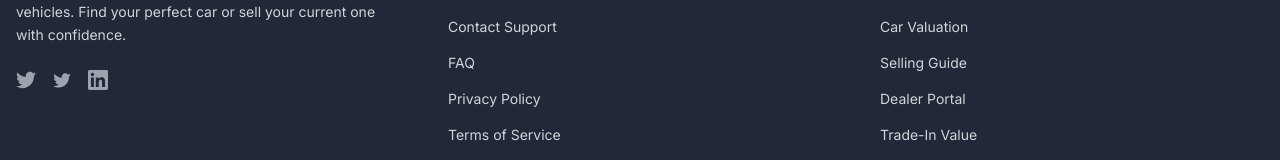
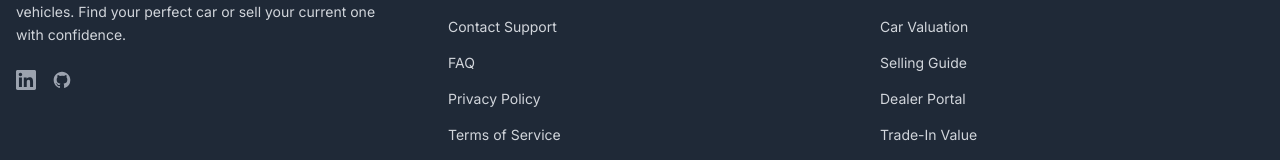
Before and after one commit to stamakunov7/CarMarket, a React (Create React App) app in the folder frontend/: page /profile in a window 1280 px wide. Shown: the part 470-630 px from the top of the page. Built offline with nearby package versions, Linux system fonts and the light colour scheme.

Commit message:
Footer component update (linkedin and github links)

```diff
--- a/frontend/src/components/Footer.tsx
+++ b/frontend/src/components/Footer.tsx
@@ -14,19 +14,26 @@
               Find your perfect car or sell your current one with confidence.
             </p>
             <div className="flex space-x-4">
-              <a href="#" className="text-gray-400 hover:text-white transition-colors">
+              <a
+                href="https://www.linkedin.com/in/stamakunov7"
+                target="_blank"
+                rel="noopener noreferrer"
+                className="text-gray-400 hover:text-white transition-colors"
+                aria-label="LinkedIn"
+              >
                 <svg className="w-5 h-5" fill="currentColor" viewBox="0 0 24 24">
-                  <path d="M24 4.557c-.883.392-1.832.656-2.828.775 1.017-.609 1.798-1.574 2.165-2.724-.951.564-2.005.974-3.127 1.195-.897-.957-2.178-1.555-3.594-1.555-3.179 0-5.515 2.966-4.797 6.045-4.091-.205-7.719-2.165-10.148-5.144-1.29 2.213-.669 5.108 1.523 6.574-.806-.026-1.566-.247-2.229-.616-.054 2.281 1.581 4.415 3.949 4.89-.693.188-1.452.232-2.224.084.626 1.956 2.444 3.379 4.6 3.419-2.07 1.623-4.678 2.348-7.29 2.04 2.179 1.397 4.768 2.212 7.548 2.212 9.142 0 14.307-7.721 13.995-14.646.962-.695 1.797-1.562 2.457-2.549z"/>
+                  <path d="M20.447 20.452h-3.554v-5.569c0-1.328-.027-3.037-1.852-3.037-1.853 0-2.136 1.445-2.136 2.939v5.667H9.351V9h3.414v1.561h.046c.477-.9 1.637-1.85 3.37-1.85 3.601 0 4.267 2.37 4.267 5.455v6.286zM5.337 7.433c-1.144 0-2.063-.926-2.063-2.065 0-1.138.92-2.063 2.063-2.063 1.14 0 2.064.925 2.064 2.063 0 1.139-.925 2.065-2.064 2.065zm1.782 13.019H3.555V9h3.564v11.452zM22.225 0H1.771C.792 0 0 .774 0 1.729v20.542C0 23.227.792 24 1.771 24h20.451C23.2 24 24 23.227 24 22.271V1.729C24 .774 23.2 0 22.222 0h.003z"/>
                 </svg>
               </a>
-              <a href="#" className="text-gray-400 hover:text-white transition-colors">
+              <a
+                href="https://github.com/stamakunov7"
+                target="_blank"
+                rel="noopener noreferrer"
+                className="text-gray-400 hover:text-white transition-colors"
+                aria-label="GitHub"
+              >
                 <svg className="w-5 h-5" fill="currentColor" viewBox="0 0 24 24">
-                  <path d="M22.46 6c-.77.35-1.6.58-2.46.69.88-.53 1.56-1.37 1.88-2.38-.83.5-1.75.85-2.72 1.05C18.37 4.5 17.26 4 16 4c-2.35 0-4.27 1.92-4.27 4.29 0 .34.04.67.11.98C8.28 9.09 5.11 7.38 3 4.79c-.37.63-.58 1.37-.58 2.15 0 1.49.75 2.81 1.91 3.56-.71 0-1.37-.2-1.95-.5v.03c0 2.08 1.48 3.82 3.44 4.21a4.22 4.22 0 0 1-1.93.07 4.28 4.28 0 0 0 4 2.98 8.521 8.521 0 0 1-5.33 1.84c-.34 0-.68-.02-1.02-.06C3.44 20.29 5.7 21 8.12 21 16 21 20.33 14.46 20.33 8.79c0-.19 0-.37-.01-.56.84-.6 1.56-1.36 2.14-2.23z"/>
-                </svg>
-              </a>
-              <a href="#" className="text-gray-400 hover:text-white transition-colors">
-                <svg className="w-5 h-5" fill="currentColor" viewBox="0 0 24 24">
-                  <path d="M20.447 20.452h-3.554v-5.569c0-1.328-.027-3.037-1.852-3.037-1.853 0-2.136 1.445-2.136 2.939v5.667H9.351V9h3.414v1.561h.046c.477-.9 1.637-1.85 3.37-1.85 3.601 0 4.267 2.37 4.267 5.455v6.286zM5.337 7.433c-1.144 0-2.063-.926-2.063-2.065 0-1.138.92-2.063 2.063-2.063 1.14 0 2.064.925 2.064 2.063 0 1.139-.925 2.065-2.064 2.065zm1.782 13.019H3.555V9h3.564v11.452zM22.225 0H1.771C.792 0 0 .774 0 1.729v20.542C0 23.227.792 24 1.771 24h20.451C23.2 24 24 23.227 24 22.271V1.729C24 .774 23.2 0 22.222 0h.003z"/>
+                  <path fillRule="evenodd" d="M12 2C6.477 2 2 6.484 2 12.017c0 4.425 2.865 8.18 6.839 9.504.5.092.682-.217.682-.483 0-.237-.008-.868-.013-1.703-2.782.605-3.369-1.343-3.369-1.343-.454-1.158-1.11-1.466-1.11-1.466-.908-.62.069-.608.069-.608 1.003.07 1.531 1.032 1.531 1.032.892 1.53 2.341 1.088 2.91.832.092-.647.35-1.088.636-1.338-2.22-.253-4.555-1.113-4.555-4.951 0-1.093.39-1.988 1.029-2.688-.103-.253-.446-1.272.098-2.65 0 0 .84-.27 2.75 1.026A9.564 9.564 0 0112 6.844c.85.004 1.705.115 2.504.337 1.909-1.296 2.747-1.027 2.747-1.027.546 1.379.202 2.398.1 2.651.64.7 1.028 1.595 1.028 2.688 0 3.848-2.339 4.695-4.566 4.943.359.309.678.92.678 1.855 0 1.338-.012 2.419-.012 2.747 0 .268.18.58.688.482A10.019 10.019 0 0022 12.017C22 6.484 17.522 2 12 2z" clipRule="evenodd"/>
                 </svg>
               </a>
             </div>
```
